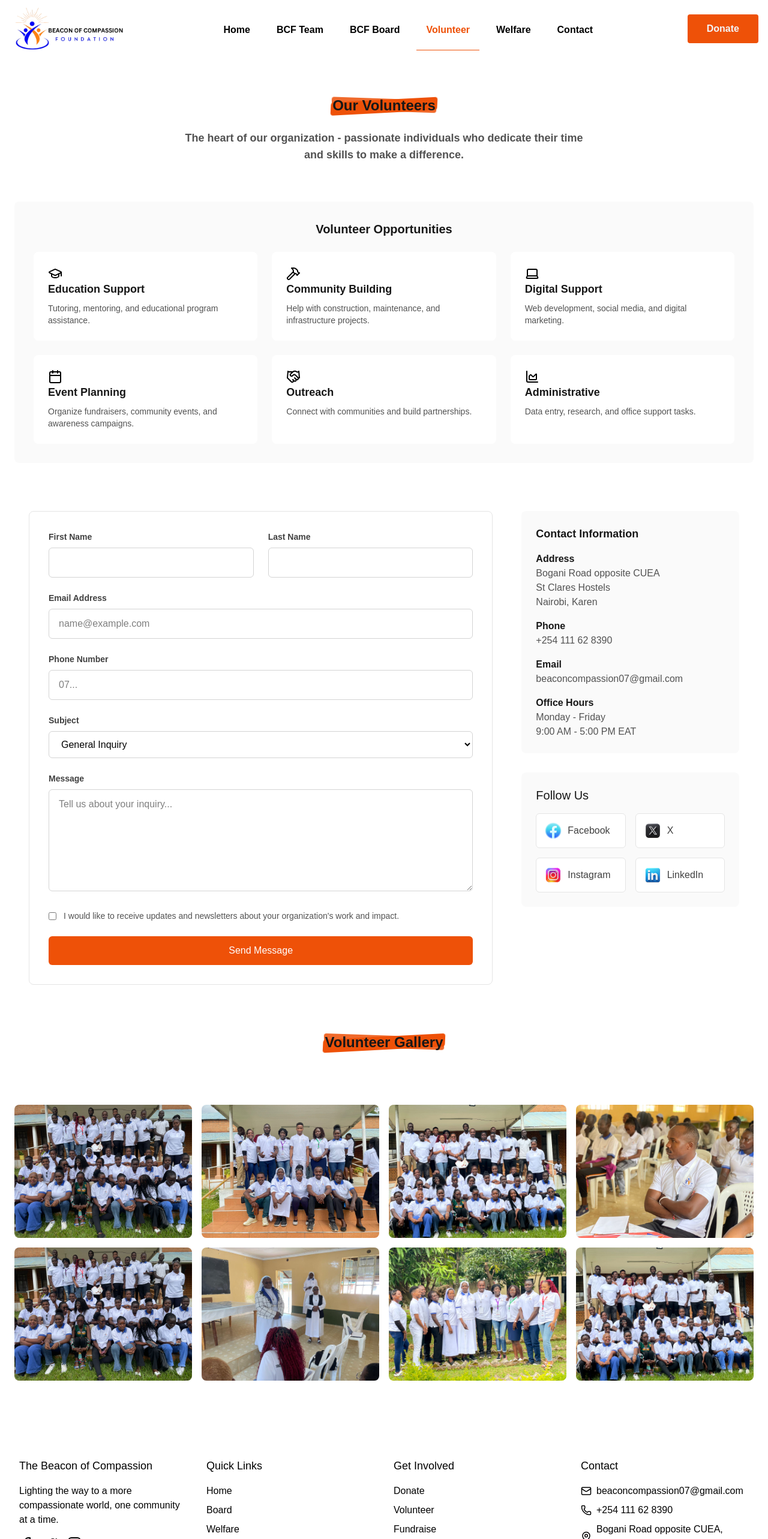
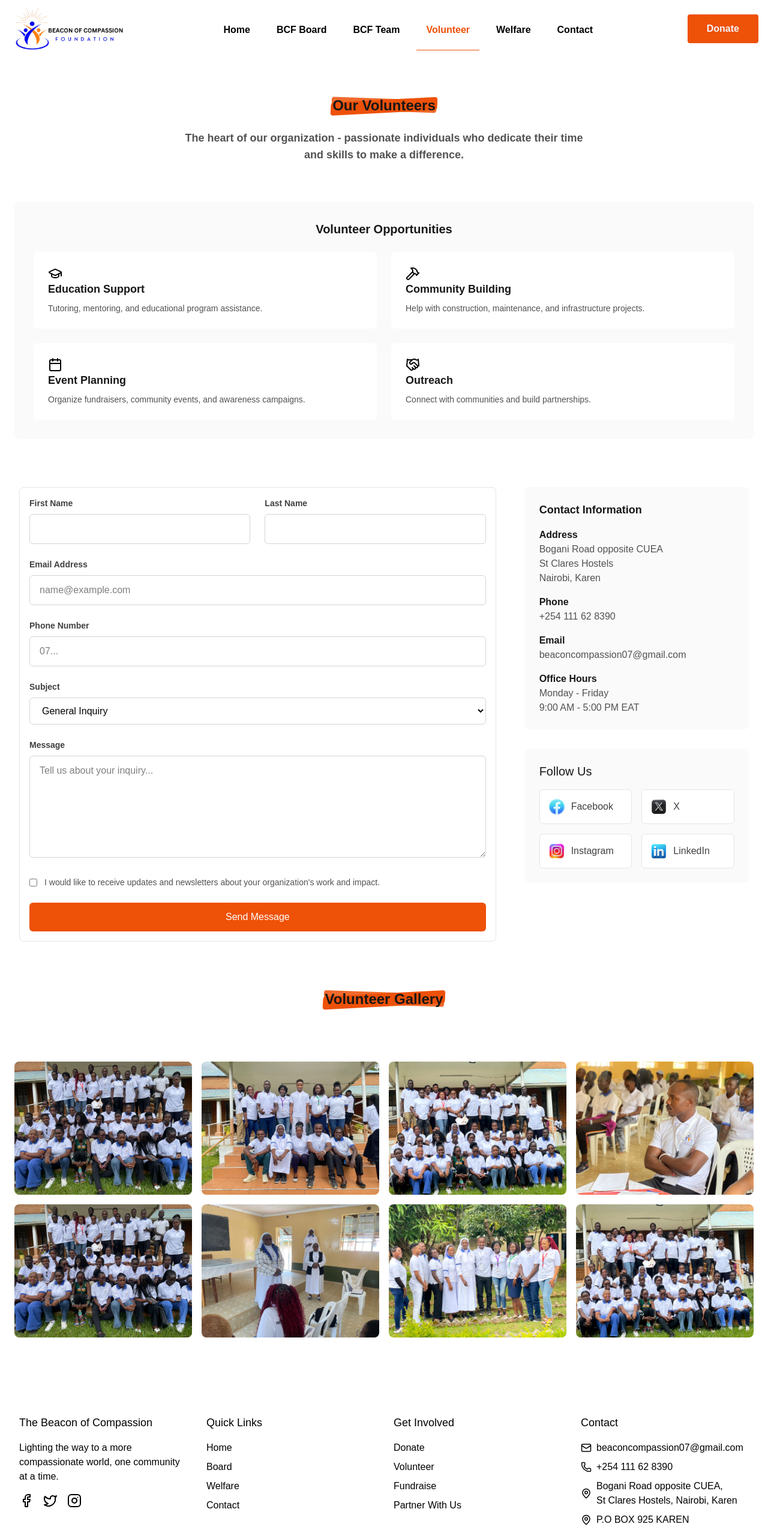
Before and after one commit to Ariel-joe/BCF, a React (Vite) app: page /volunteer in a window 1280 px wide. Shown: the top 2566 px of the page at 60% size. Built offline with nearby package versions, Linux system fonts and the light colour scheme; a web font is replaced by a local one.

Commit message:
slight update on navbar/intro to animation

```diff
--- a/index.html
+++ b/index.html
@@ -10,6 +10,12 @@
         <link rel="preconnect" href="https://fonts.googleapis.com">
 <link rel="preconnect" href="https://fonts.gstatic.com" crossorigin>
 <link href="https://fonts.googleapis.com/css2?family=Alan+Sans:wght@300..900&family=Bricolage+Grotesque:opsz,wght@12..96,200..800&family=DM+Mono:ital,wght@0,300;0,400;0,500;1,300;1,400;1,500&family=Montserrat:ital,wght@0,100..900;1,100..900&family=Outfit:wght@100..900&family=Raleway:ital,wght@0,100..900;1,100..900&display=swap" rel="stylesheet">
+
+<!-- animate css -->
+<link
+rel="stylesheet"
+href="https://cdnjs.cloudflare.com/ajax/libs/animate.css/4.1.1/animate.min.css"
+/>
         <title>Beacon Of Compassion Foundation</title>
     </head>
     <body>
--- a/package.json
+++ b/package.json
@@ -13,6 +13,7 @@
     "@headlessui/react": "^2.2.9",
     "@paypal/react-paypal-js": "^8.9.2",
     "@tailwindcss/vite": "^4.1.16",
+    "animate.css": "^4.1.1",
     "lucide-react": "^0.548.0",
     "react": "^19.1.1",
     "react-dom": "^19.1.1",
--- a/src/components/Footer.jsx
+++ b/src/components/Footer.jsx
@@ -1,5 +1,5 @@
 import { Facebook, Instagram, Mail, MapPin, Phone, Twitter } from "lucide-react";
-import { Link, NavLink } from "react-router";
+import { Link } from "react-router";
 
 const Footer = () => {
     return (
@@ -18,18 +18,34 @@ const Footer = () => {
                                 one community at a time.
                             </p>
                             <div className="flex space-x-4">
+                                <Link
+                                    to={
+                                        "https://www.facebook.com/share/1Q68NS2ECq/"
+                                    }
+                                >
                                     <Facebook
                                         size={24}
                                         className="text-black-300 hover:text-white cursor-pointer"
                                     />
+                                </Link>
+
+                                <Link to={""}>
                                     <Twitter
                                         size={24}
                                         className="text-black-300 hover:text-white cursor-pointer"
                                     />
+                                </Link>
+
+                                <Link
+                                    to={
+                                        "https://www.instagram.com/beacon_compasion?igsh=YW45aGc4dzUzemNv"
+                                    }
+                                >
                                     <Instagram
                                         size={24}
                                         className="text-black-300 hover:text-white cursor-pointer"
                                     />
+                                </Link>
                             </div>
                         </div>
                         <div>
@@ -121,8 +137,15 @@ const Footer = () => {
                                 <div className="flex items-center">
                                     <MapPin size={18} className="mr-2" />
                                     <span>
-                                        Bogani Road opposite CUEA,<br/> St Clares
-                                        Hostels, Nairobi, Karen
+                                        Bogani Road opposite CUEA,
+                                        <br /> St Clares Hostels, Nairobi, Karen
+                                    </span>
+                                </div>
+                                <div className="flex items-center">
+                                    <MapPin size={18} className="mr-2" />
+                                    <span>
+                                        P.O BOX 925 KAREN
+
                                     </span>
                                 </div>
                             </div>
--- a/src/components/Header.jsx
+++ b/src/components/Header.jsx
@@ -1,4 +1,4 @@
-import { Menu } from "lucide-react";
+import { Menu, X } from "lucide-react";
 import { useState } from "react";
 import { Link, NavLink } from "react-router";
 
@@ -26,9 +26,19 @@ const Header = () => {
                             <NavLink
                                 rel="noopener noreferrer"
                                 to={"/"}
+                                className="flex items-center px-4 -mb-1 font-bold "
+                            >
+                                Home
+                            </NavLink>
+                        </li>
+
+                        <li className="flex">
+                            <NavLink
+                                rel="noopener noreferrer"
+                                to={"/board"}
                                 className="flex items-center px-4 -mb-1 font-bold"
                             >
-                                Home
+                                BCF Board
                             </NavLink>
                         </li>
                         <li className="flex">
@@ -38,15 +48,6 @@ const Header = () => {
                                 className="flex items-center px-4 -mb-1 font-bold"
                             >
                                 BCF Team
-                            </NavLink>
-                        </li>
-                        <li className="flex">
-                            <NavLink
-                                rel="noopener noreferrer"
-                                to={"/board"}
-                                className="flex items-center px-4 -mb-1 font-bold"
-                            >
-                                BCF Board
                             </NavLink>
                         </li>
                         <li className="flex">
@@ -92,9 +93,14 @@ const Header = () => {
                         className="mt-4 lg:hidden"
                         aria-controls="mobile-menu"
                         aria-expanded={mobileOpen ? "true" : "false"}
+                        aria-label={mobileOpen ? "Close menu" : "Open menu"}
                         onClick={() => setMobileOpen(!mobileOpen)}
                     >
-                        <Menu size={32} color="#000000" />
+                        {mobileOpen ? (
+                            <X size={32} color="#000000" />
+                        ) : (
+                            <Menu size={32} color="#000000" />
+                        )}
                     </button>
                 </div>
                 {/* mobile navigation - toggled by Menu button */}
@@ -108,7 +114,7 @@ const Header = () => {
                             to={"/"}
                             onClick={() => setMobileOpen(false)}
                         >
-                            <button className="w-full text-left px-4 py-6 font-semibold border-b border-(--color-card-orange) text-black">
+                            <button className="w-full text-left px-4 py-6 font-semibold border-b border-(--color-card-orange) text-black animate__zoomIn">
                                 HOME
                             </button>
                         </Link>
--- a/src/components/volunteerForm.jsx
+++ b/src/components/volunteerForm.jsx
@@ -2,9 +2,9 @@
 const VolunteerForm = () => {
     return (
         <>
-            <div className="">
-                <div className="bg-white border border-neutral-200 rounded-lg p-8">
-                    <form className="space-y-6">
+            <div className="w-full">
+                <div className="bg-white border border-neutral-200 rounded-lg p-4">
+                    <form className="space-y-6 w-full">
                         <div className="grid grid-cols-1 md:grid-cols-2 gap-6">
                             <div>
                                 <label className="block font-bold text-sm text-neutral-700 mb-2">
--- a/src/index.css
+++ b/src/index.css
@@ -1,4 +1,5 @@
 @import "tailwindcss";
+
 
 * {
     font-family: "Alan Sans", sans-serif;
--- a/src/pages/ContactPage.jsx
+++ b/src/pages/ContactPage.jsx
@@ -12,7 +12,7 @@ const ContactPage = () => {
             >
                 <div className="max-w-7xl mx-auto px-6">
                     <div className="text-center">
-                        <h1 className="text-3xl text-neutral-900 mb-6 font-bold marker-highlight">
+                        <h1 className="text-2xl text-neutral-900 mb-6 font-bold marker-highlight">
                             Contact Us
                         </h1>
                         <p className="text-lg font-semibold text-neutral-600 max-w-3xl mx-auto leading-relaxed">
--- a/src/pages/VolunteerPage.jsx
+++ b/src/pages/VolunteerPage.jsx
@@ -25,7 +25,7 @@ const VolunteerPage = () => {
                         <h3 className="text-xl text-neutral-900 font-semibold mb-6 text-center">
                             Volunteer Opportunities
                         </h3>
-                        <div className="grid grid-cols-1 md:grid-cols-2 lg:grid-cols-3 gap-6">
+                        <div className="grid grid-cols-1 md:grid-cols-2 lg:grid-cols-2 gap-6">
                             <div className="bg-white p-6 rounded-lg">
                                 <GraduationCap />
                                 <h4 className="text-lg font-bold text-neutral-900 mb-2">
@@ -46,16 +46,7 @@ const VolunteerPage = () => {
                                     infrastructure projects.
                                 </p>
                             </div>
-                            <div className="bg-white p-6 rounded-lg">
-                                <Laptop />
-                                <h4 className="text-lg font-bold text-neutral-900 mb-2">
-                                    Digital Support
-                                </h4>
-                                <p className="text-sm text-neutral-600">
-                                    Web development, social media, and digital
-                                    marketing.
-                                </p>
-                            </div>
+
                             <div className="bg-white p-6 rounded-lg">
                                 <Calendar />
                                 <h4 className="text-lg font-bold text-neutral-900 mb-2">
@@ -76,21 +67,11 @@ const VolunteerPage = () => {
                                     partnerships.
                                 </p>
                             </div>
-                            <div className="bg-white p-6 rounded-lg">
-                                <ChartAreaIcon />
-                                <h4 className="text-lg font-bold text-neutral-900 mb-2">
-                                    Administrative
-                                </h4>
-                                <p className="text-sm text-neutral-600">
-                                    Data entry, research, and office support
-                                    tasks.
-                                </p>
-                            </div>
                         </div>
                     </div>
 
                     <section id="contact-content" className="py-20 bg-white">
-                        <div className="max-w-7xl mx-auto px-6">
+                        <div className="max-w-7xl mx-auto px-2">
                             <div className="grid grid-cols-1 lg:grid-cols-3 gap-12">
                                 <div className="lg:col-span-2">
                                     <VolunteerForm />
@@ -98,8 +79,6 @@ const VolunteerPage = () => {
                                 <div className="space-y-8">
                                     <ContactInfo />
                                     <SocialMedia />
-
-
                                 </div>
                             </div>
                         </div>
```
Also changed, not shown: 1 other file (tests, documents, lock files or other folders). Lines whose indentation alone changed are shown as unchanged.
